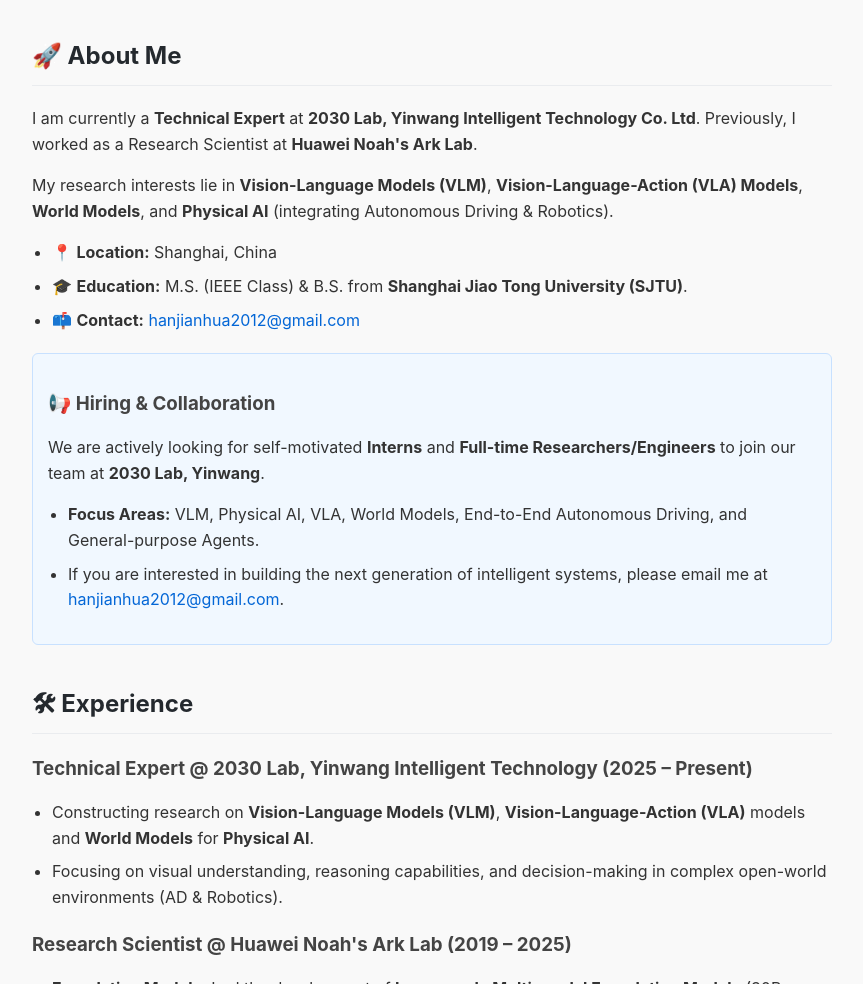
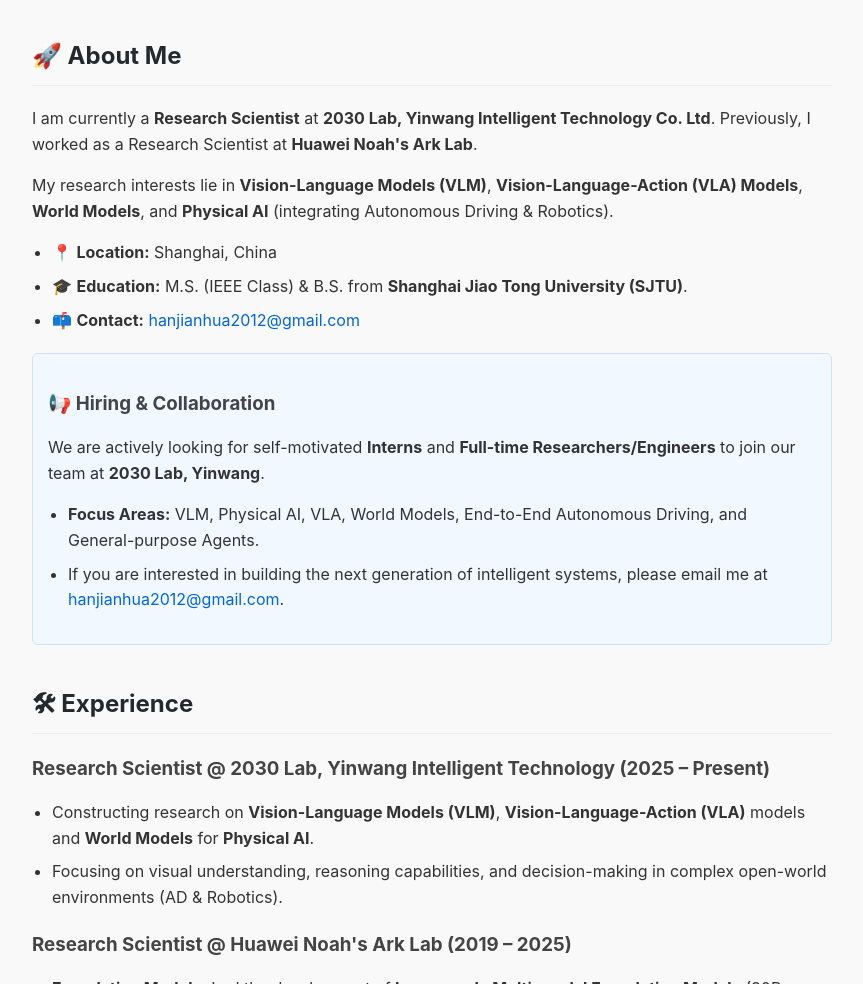
Before and after one commit to hanjianhua44/hanjianhua44.github.io, a plain HTML site: page index.html in a window 1280 px wide. Shown: the part 228-1212 px from the top of the page, without its empty margins (208-1071 px from the left). Drawn offline with Linux system fonts and the light colour scheme.

Commit message:
Update index.html

```diff
--- a/index.html
+++ b/index.html
@@ -81,7 +81,7 @@
 
 <section>
     <h2>🚀 About Me</h2>
-    <p>I am currently a <strong>Technical Expert</strong> at <strong>2030 Lab, Yinwang Intelligent Technology Co. Ltd</strong>. Previously, I worked as a Research Scientist at <strong>Huawei Noah's Ark Lab</strong>.</p>
+    <p>I am currently a <strong>Research Scientist</strong> at <strong>2030 Lab, Yinwang Intelligent Technology Co. Ltd</strong>. Previously, I worked as a Research Scientist at <strong>Huawei Noah's Ark Lab</strong>.</p>
     <p>My research interests lie in <strong>Vision-Language Models (VLM)</strong>, <strong>Vision-Language-Action (VLA) Models</strong>, <strong>World Models</strong>, and <strong>Physical AI</strong> (integrating Autonomous Driving & Robotics).</p>
     <ul>
         <li>📍 <strong>Location:</strong> Shanghai, China</li>
@@ -102,7 +102,7 @@
 <section>
     <h2>🛠 Experience</h2>
 
-    <h3>Technical Expert @ 2030 Lab, Yinwang Intelligent Technology (2025 – Present)</h3>
+    <h3>Research Scientist @ 2030 Lab, Yinwang Intelligent Technology (2025 – Present)</h3>
     <ul>
         <li>Constructing research on <strong>Vision-Language Models (VLM)</strong>, <strong>Vision-Language-Action (VLA)</strong> models and <strong>World Models</strong> for <strong>Physical AI</strong>.</li>
         <li>Focusing on visual understanding, reasoning capabilities, and decision-making in complex open-world environments (AD & Robotics).</li>
```
